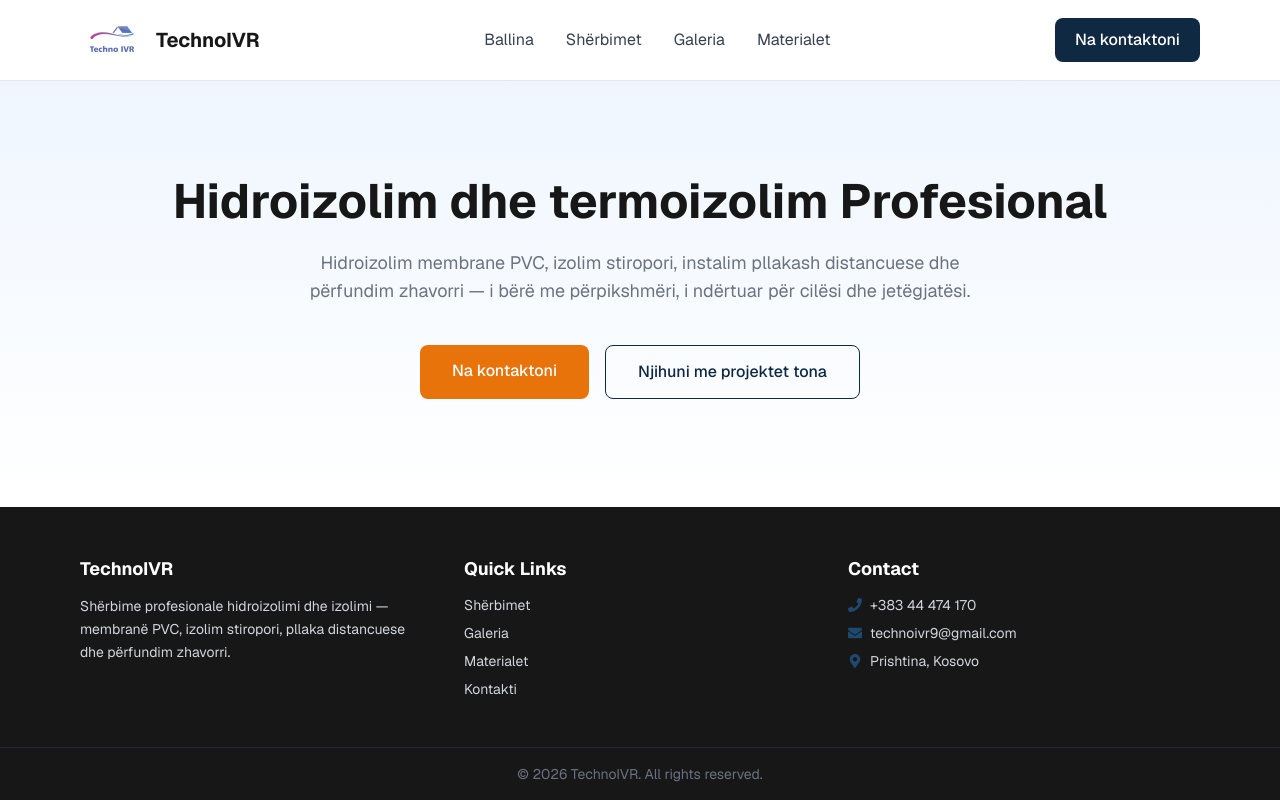
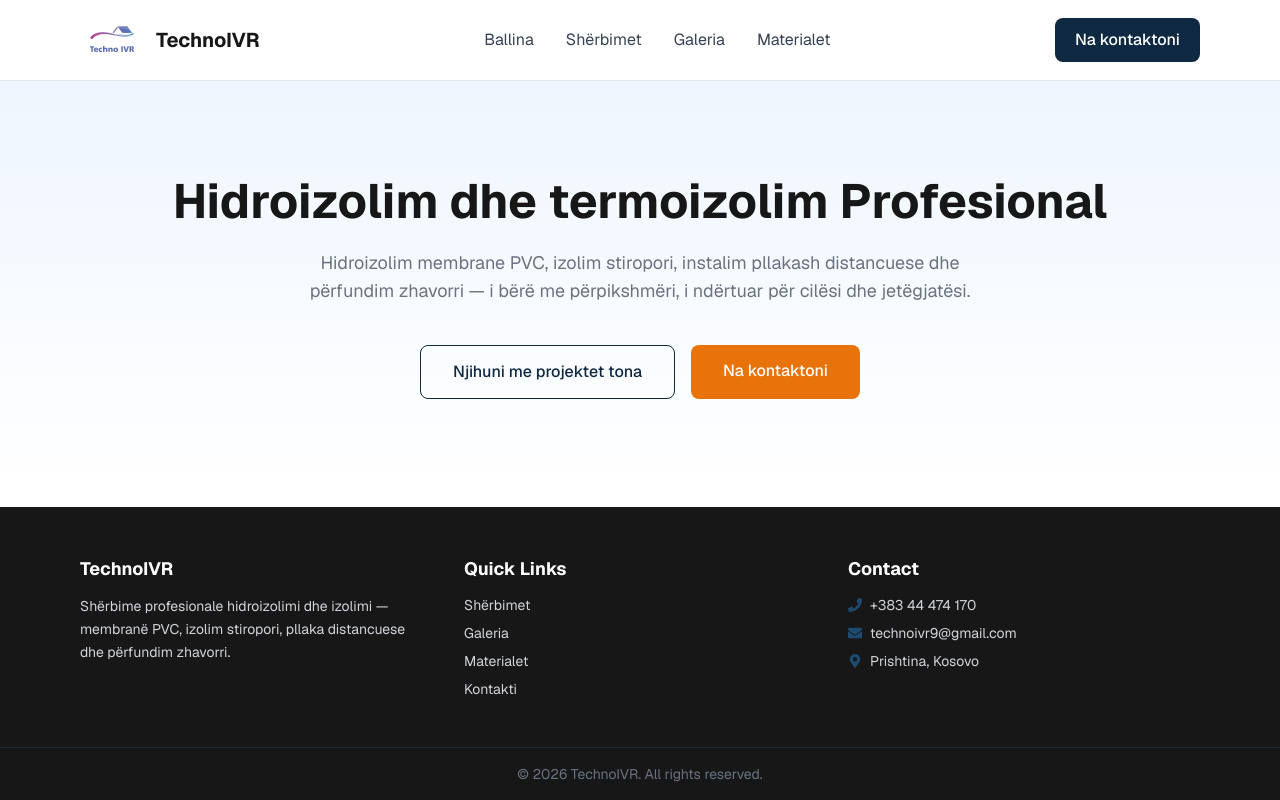
Before and after one commit to amarbegolli/technoivr-app, a Next.js app: page / in a window 1280 px wide. Built offline with nearby package versions, Linux system fonts and the light colour scheme.

Commit message:
fix: changed 2 hero page buttons

```diff
--- a/src/components/sections/Hero.tsx
+++ b/src/components/sections/Hero.tsx
@@ -12,16 +12,16 @@ export default function Hero() {
         </p>
         <div className="flex flex-col sm:flex-row gap-3 sm:gap-4 justify-center">
           <Link
+            href="/gallery"
+            className="border border-primary text-primary px-8 py-3.5 rounded-lg font-medium hover:bg-primary/5 transition"
+          >
+            Njihuni me projektet tona
+          </Link>
+          <Link
             href="/contact"
             className="bg-accent text-white px-8 py-3.5 rounded-lg font-medium hover:bg-accent-dark transition"
           >
             Na kontaktoni
-          </Link>
-          <Link
-            href="/gallery"
-            className="border border-primary text-primary px-8 py-3.5 rounded-lg font-medium hover:bg-primary/5 transition"
-          >
-            Njihuni me projektet tona
           </Link>
         </div>
       </div>
```
